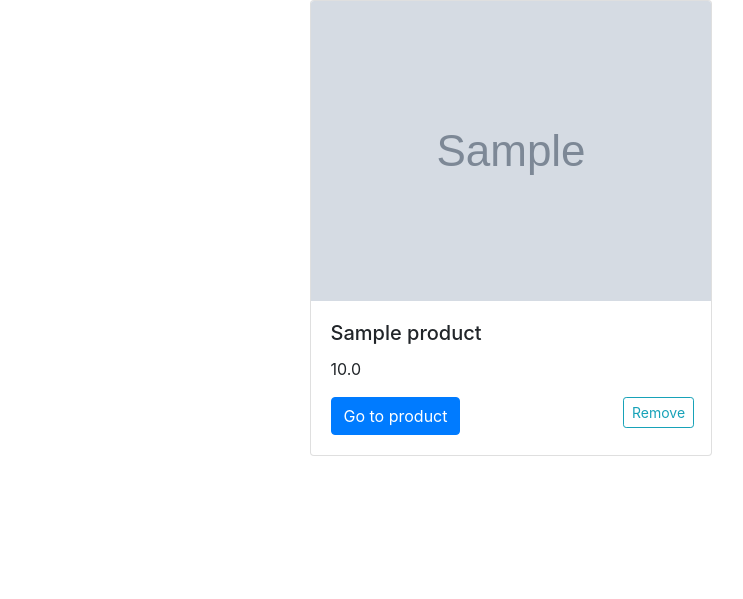
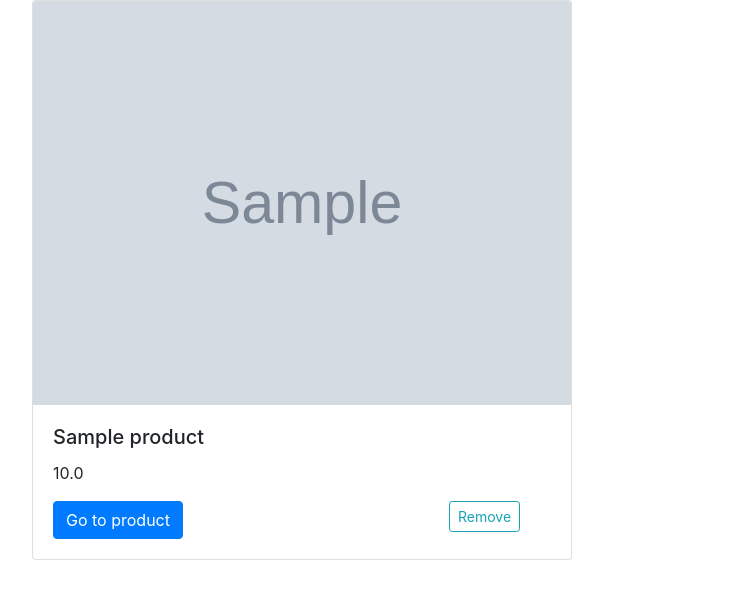
Before and after one commit to tima-akulich/z25_web, a Django app: page / in a window 1280 px wide. Shown: the part 56-655 px from the top of the page, without its empty margins (53-796 px from the left). Run offline with Django 3.2, Linux system fonts and the light colour scheme; a user stored in the database is signed in; tables that the repository leaves empty hold one stand-in row (values such as "Sample post"); grey boxes marked "Sample" are stand-in pictures; some libraries are stand-ins or nearby versions.

Commit message:
Correct _product_list

```diff
--- a/shop/templates/includes/_product_list.html
+++ b/shop/templates/includes/_product_list.html
@@ -1,7 +1,7 @@
     {% for products_row in product_dict.values %}
-            <div class="row justify-content-center no-gutters">
+            <div class="row align-items-center">
                 {% for product in products_row %}
-                    <div class="col-sm-6 flex-shrink-1 d-flex align-items-stretch">
+                    <div class="col-sm-6 align-self-end">
                         {% include 'includes/product.html' with product=product %}
                     </div>
                {% endfor %}
```
